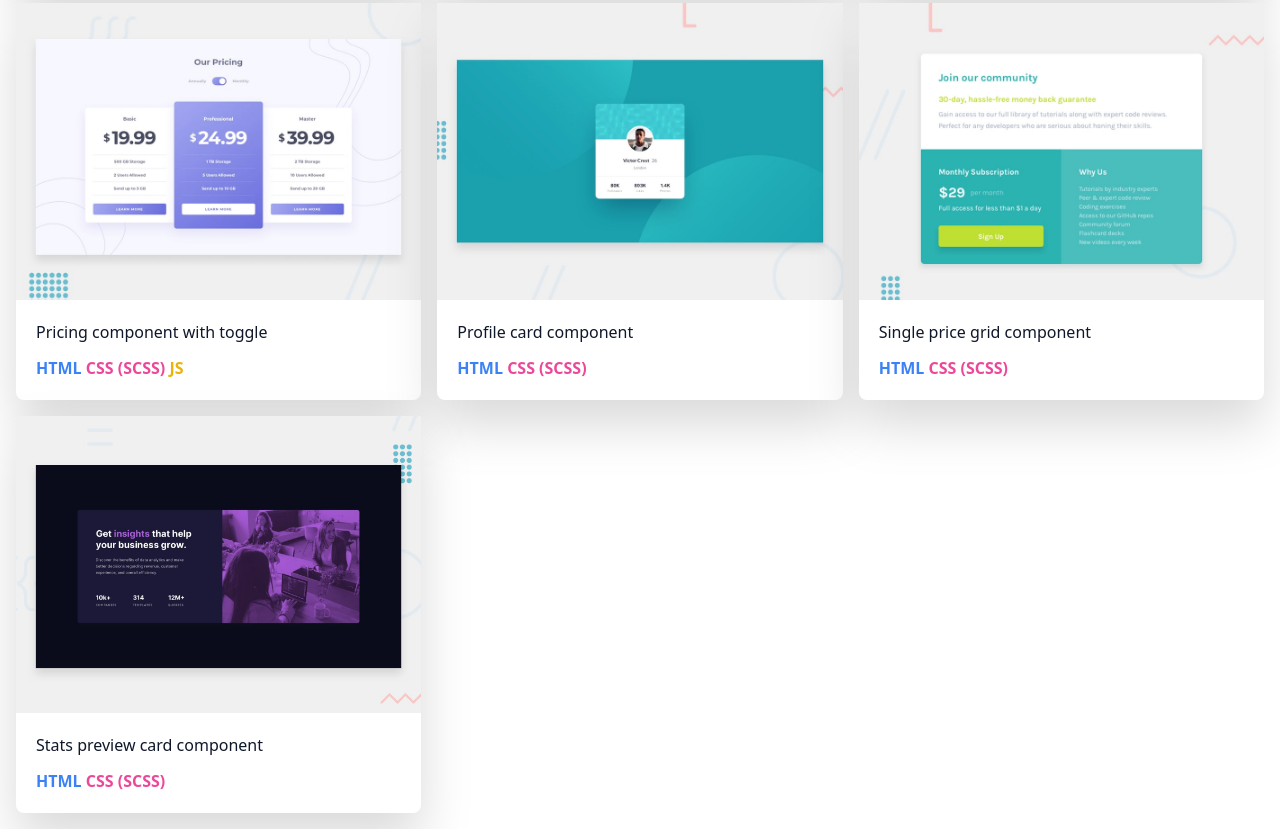
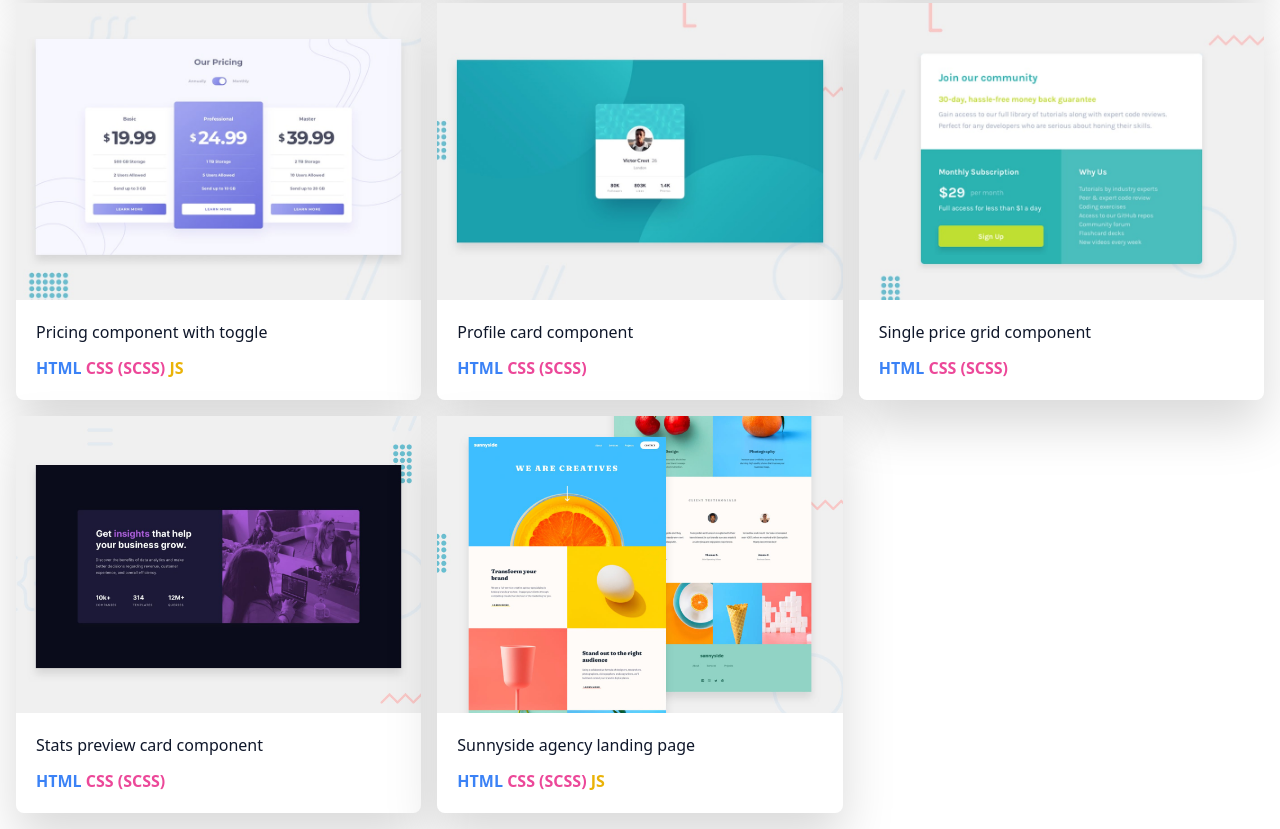
Before and after one commit to gergelyn/frontendmentorio, a website: page index.html in a window 1280 px wide. Shown: the part 1253-2082 px from the top of the page. Drawn offline with Linux system fonts and the light colour scheme.

Commit message:
sunnyside-agency-landing-page Project added

```diff
--- a/index.html
+++ b/index.html
@@ -119,6 +119,15 @@
                 <span class="text-pink-500">CSS (SCSS)</span>
             </p>
         </div>
+        <div class="bg-white rounded-lg drop-shadow-2xl">
+            <a href="./sunnyside-agency-landing-page-main/index.html"><img src="./sunnyside-agency-landing-page-main/design/desktop-preview.jpg" alt="sunnyside-agency-landing-page-desktop-preview"></a>
+            <h3 class="text-slate-900 mt-5 text-base font-medium mx-5">Sunnyside agency landing page</h3>
+            <p class="font-bold mt-3 mx-5 mb-5">
+                <span class="text-blue-500">HTML</span>
+                <span class="text-pink-500">CSS (SCSS)</span>
+                <span class="text-yellow-500">JS</span>
+            </p>
+        </div>
     </main>
 </body>
 </html>
```
